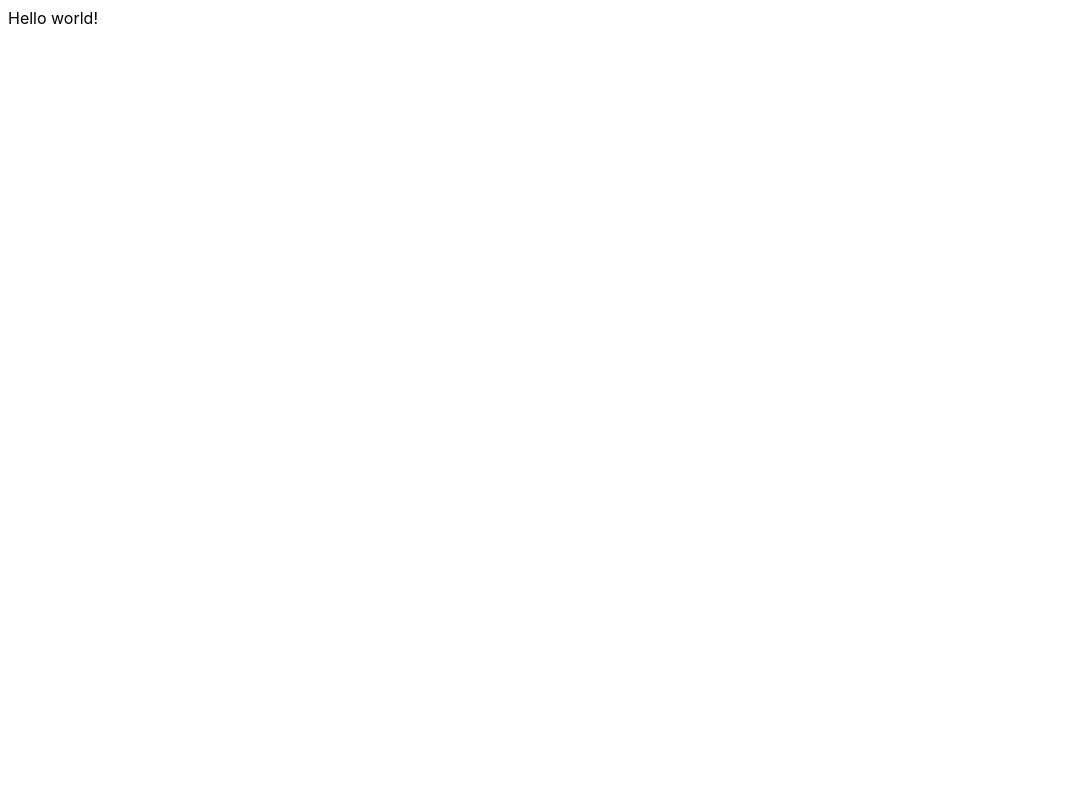
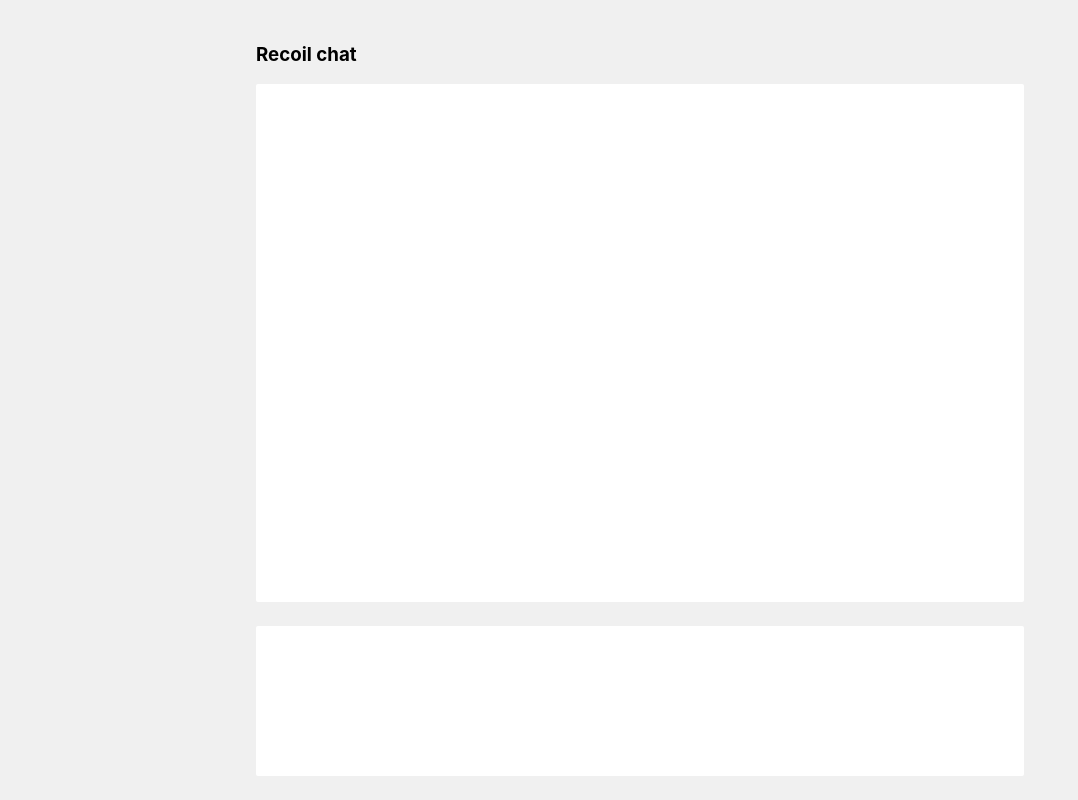
Before and after one commit to Acousticdesk/recoil-chat, a React (Create React App) app: page / in a window 1280 px wide. Shown: the whole page, without its empty margins (0-1078 px from the left). Built offline with nearby package versions, Linux system fonts and the light colour scheme.

Commit message:
Add chat layout

```diff
--- a/src/App.js
+++ b/src/App.js
@@ -1,7 +1,5 @@
 import React from 'react'
 
-import './App.scss'
+import ChatLayout from 'components/chat/chat-layout'
 
-export default () => (
-  <span>Hello world!</span>
-)
+export default () => <ChatLayout />
--- /dev/null
+++ b/src/components/chat/chat-layout/index.jsx
@@ -0,0 +1,13 @@
+import React from 'react'
+
+import './styles.scss'
+
+export default ({ children }) => (
+  <div className="ChatLayout">
+    <div className="ChatLayout__container">
+      <h3>Recoil chat</h3>
+      <div className="ChatLayout__messages"></div>
+      <div className="ChatLayout__input-container"></div>
+    </div>
+  </div>
+)
--- /dev/null
+++ b/src/components/chat/chat-layout/styles.scss
@@ -0,0 +1,28 @@
+@import 'styles/variables';
+
+.ChatLayout {
+  background: $color-gallery-grey;
+  height: 100%;
+
+  &__container {
+    height: 100%;
+    display: flex;
+    flex-direction: column;
+    width: 768px;
+    padding: 24px 0;
+    margin: 0 auto;
+  }
+
+  &__messages {
+    border-radius: 2px;
+    background: #fff;
+    flex: 1 1 auto;
+  }
+
+  &__input-container {
+    border-radius: 2px;
+    background: #fff;
+    flex: 0 0 150px;
+    margin: 24px 0 0 0;
+  }
+}
--- a/src/index.js
+++ b/src/index.js
@@ -1,6 +1,8 @@
 import React from 'react'
 import ReactDOM from 'react-dom'
 import App from './App'
+
+import './styles/global.scss'
 
 ReactDOM.render(
   <React.StrictMode>
--- a/src/App.scss
+++ b/src/styles/global.scss
@@ -1,3 +1,14 @@
 html, body {
+  margin: 0;
+  padding: 0;
+  height: 100%;
   font-family: -apple-system, BlinkMacSystemFont, "Segoe UI", Roboto, "Helvetica Neue", Arial, "Noto Sans", sans-serif, "Apple Color Emoji", "Segoe UI Emoji", "Segoe UI Symbol", "Noto Color Emoji";
 }
+
+#root {
+  height: 100%;
+}
+
+* {
+  box-sizing: border-box;
+}
--- /dev/null
+++ b/src/styles/variables.scss
@@ -0,0 +1 @@
+$color-gallery-grey: #f0f0f0;
```
Also changed, not shown: src/stories/decorators/decoratorGlobalStyles.jsx (renamed from src/stories/decorators/decoratorGlobalStyles.js, +1 -1 lines).
